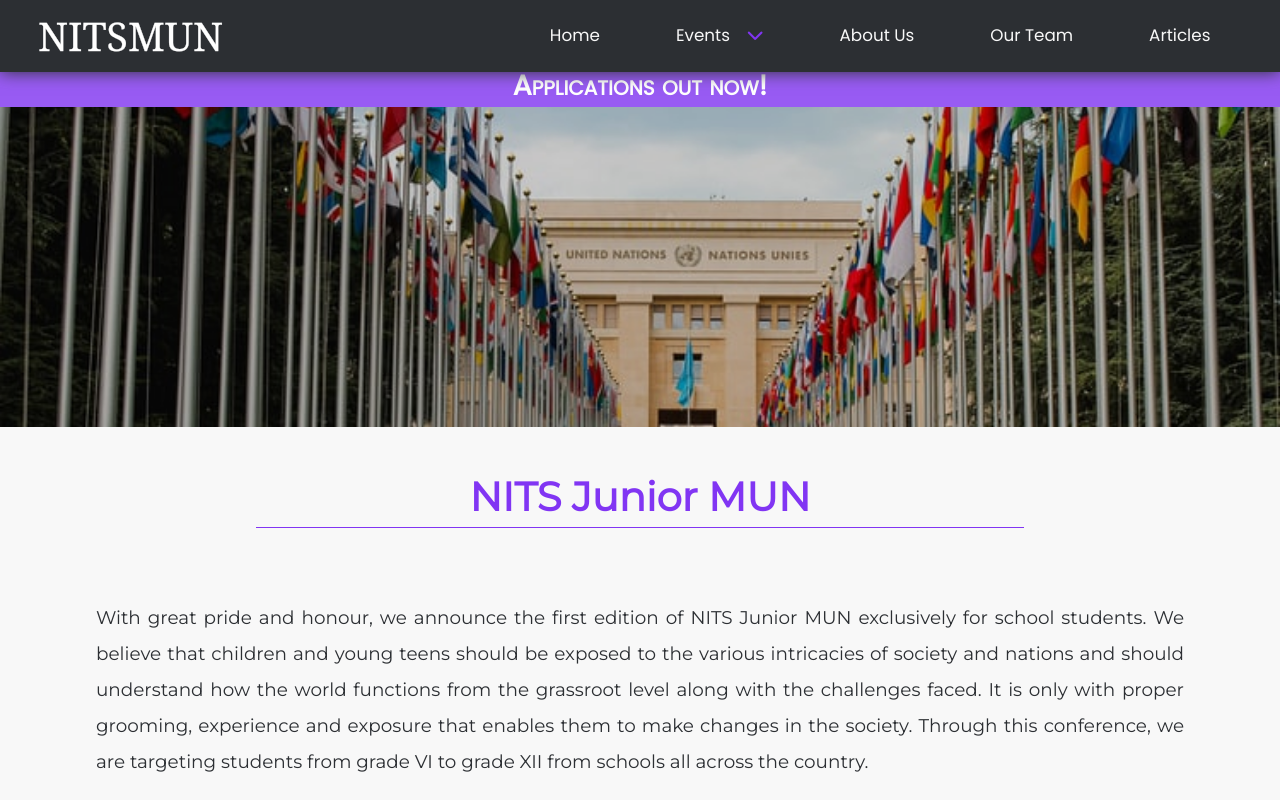
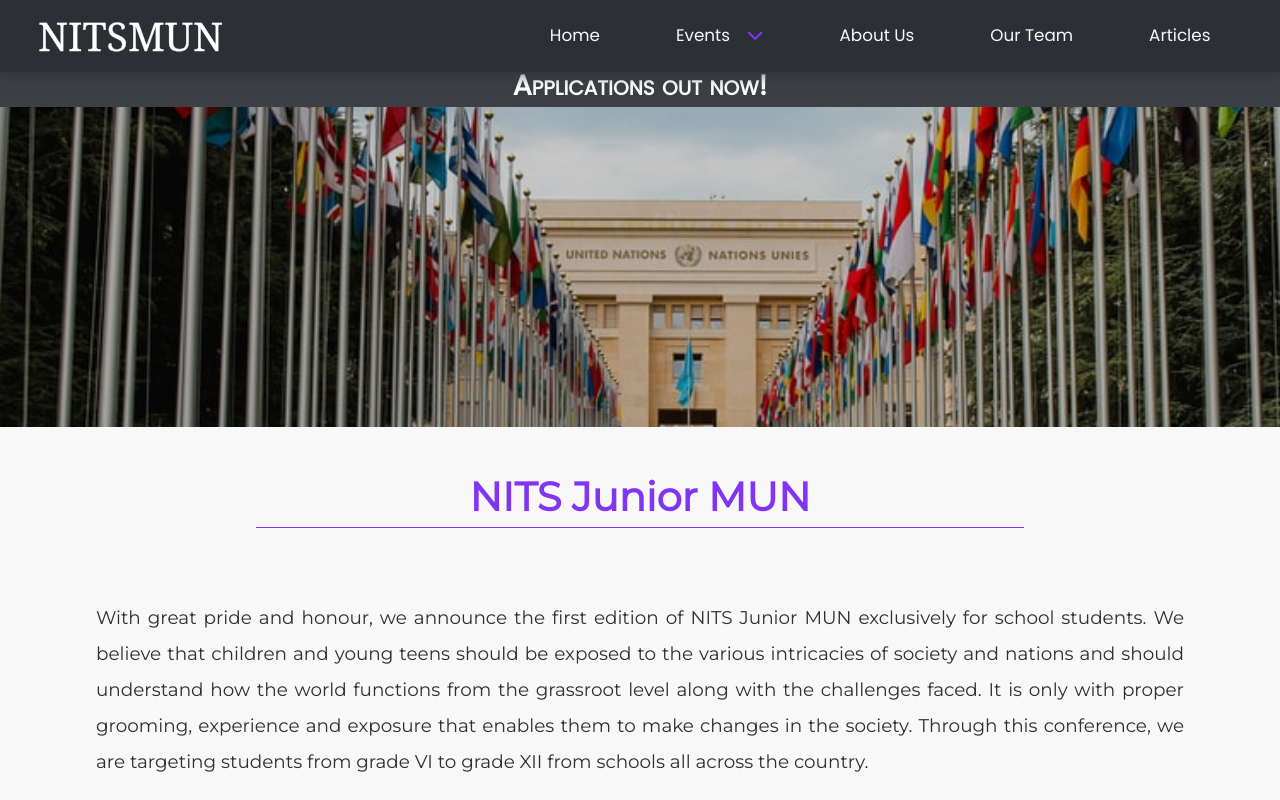
Before and after one commit to nitsmun/nitsmun2021-22, a React (Create React App) app: page /events/mun-u18 in a window 1280 px wide. Shown: the top 800 px of the page. Built offline with nearby package versions, Linux system fonts and the light colour scheme.

Commit message:
bug fixed

```diff
--- a/src/components/screens/MunU18.jsx
+++ b/src/components/screens/MunU18.jsx
@@ -67,7 +67,7 @@ const MunU18 = () => {
     <Suspense fallback={<Loading />}>
       <div className="event" id="munu18">
         <div id="intro"
-          style={{ display: "flex", justifyContent: "center", alignItems: "center", width: "100%", backgroundColor: "var(--theme4-080)", height: "35px" }}>
+          style={{ display: "flex", justifyContent: "center", alignItems: "center", width: "100%", backgroundColor: "var(--theme6-100)", height: "35px" }}>
           <h3 style={{ color: "white", fontVariant: "small-caps", fontWeight: "bold", fontFamily: "var(--font1)" }}>Applications out now!</h3>
         </div>
         <div className="event-pic">
```
